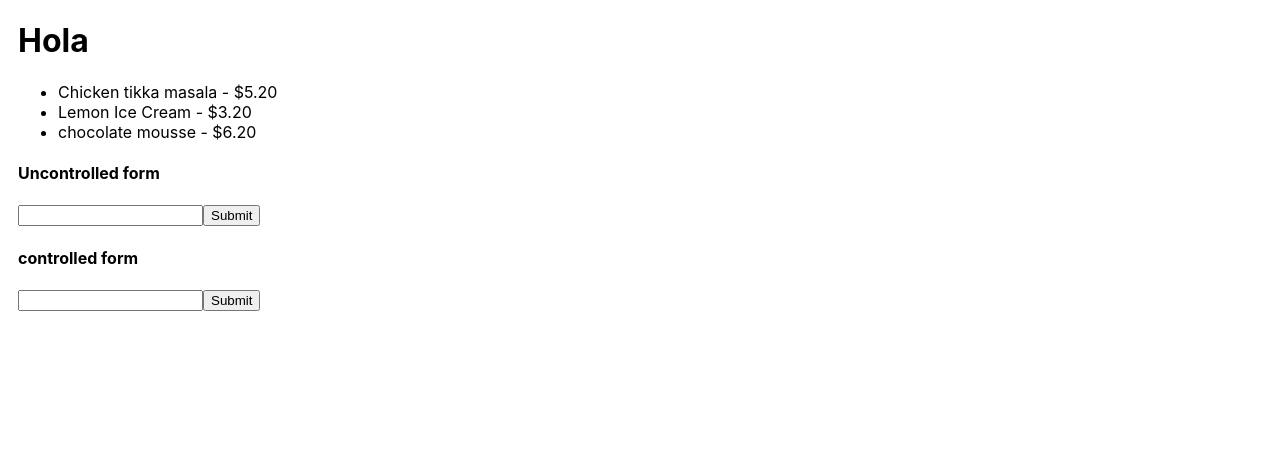
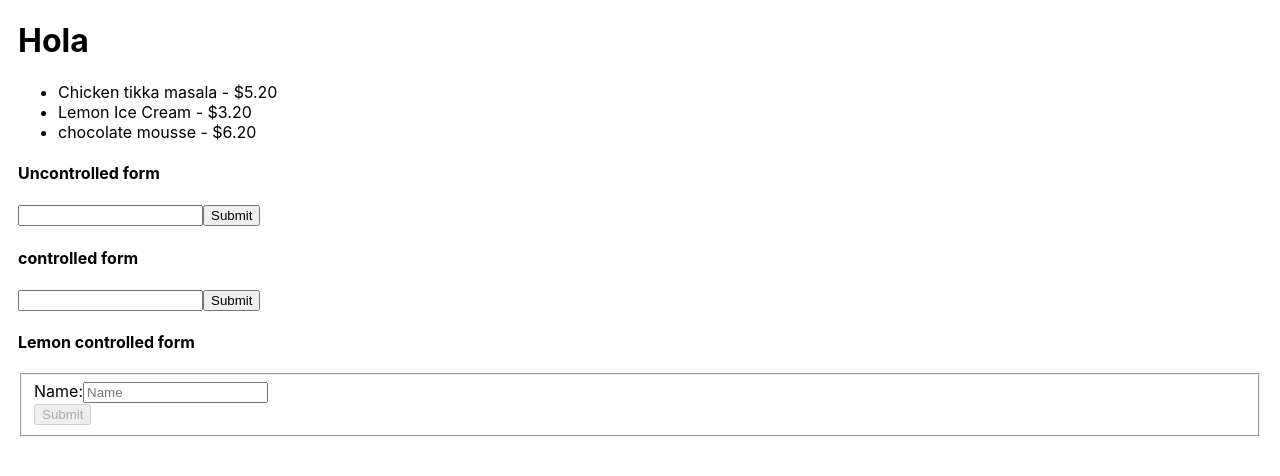
Before and after one commit to mszahan/react-advanced-meta, a React (Create React App) app: page / in a window 1280 px wide. Shown: the top 476 px of the page. Built offline with nearby package versions, Linux system fonts and the light colour scheme.

Commit message:
created advanced controlled form

```diff
--- a/src/App.js
+++ b/src/App.js
@@ -2,6 +2,7 @@
 import DesertItem from './components/desertItem';
 import UncontrolledForm from './components/uncontrolledForm';
 import ControlledForm from './components/controlledForm';
+import LemonForm from './components/lemonForm'
 
 function App() {
   return (
@@ -10,6 +11,7 @@
       <DesertItem/>
       <UncontrolledForm/>
       <ControlledForm/>
+      <LemonForm/>
     </div>
   );
 }
--- /dev/null
+++ b/src/components/lemonForm.js
@@ -0,0 +1,43 @@
+import { useState } from "react";
+
+
+function LemonForm() {
+    const [name, setName] = useState("");
+
+    const handleSubmit = (e) => {
+        e.preventDefault();
+        setName("");
+        console.log('Form submitted')
+    };
+
+    return (
+        <div className="lemonForm">
+            <h4>Lemon controlled form</h4>
+            <form onSubmit={handleSubmit}>
+                <fieldset>
+                    <div className="Field">
+                        <label htmlFor="name">Name:</label>
+                        <input
+                        id="name"
+                        type="text"
+                        placeholder="Name"
+                        name="name"
+                        value={name}
+                        onChange={(e) => setName(e.target.value)}
+                        />
+
+                    </div>
+                    <button disabled={!name} type="submit">
+                        Submit
+                    </button>
+                </fieldset>
+
+            </form>
+
+        </div>
+    )
+
+
+}
+
+export default LemonForm;
```
